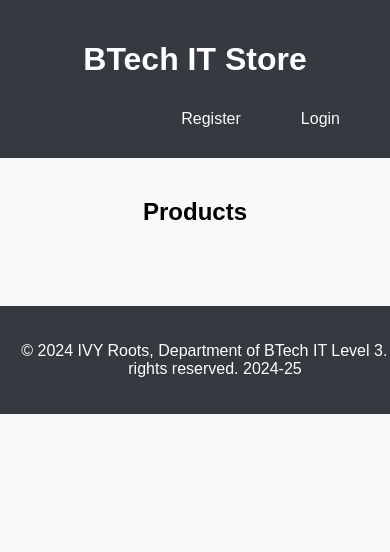
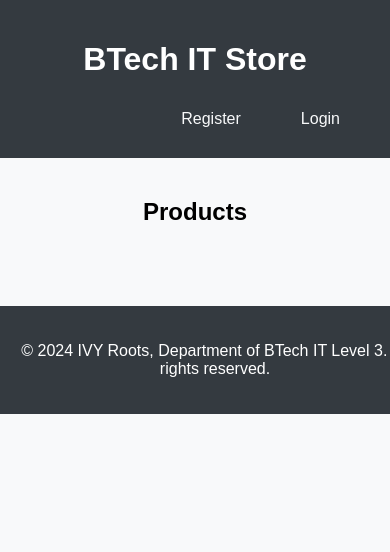
Before and after one commit to AlyanAkram/IvyEcomProject, a PHP site: page / in a window 390 px wide; the page is wider, and only the part inside the window is pictured. Shown: the top 552 px of that part. Run offline with PHP 8.4, Linux system fonts and the light colour scheme; data that the repository does not hold is empty.

Commit message:
fixed phone case image and removed the gap on the right on index/home page

```diff
--- a/index.php
+++ b/index.php
@@ -43,7 +43,7 @@
         </div>
     </main>
     <footer>
-        <p>&copy; <?php echo date("Y"); ?> IVY Roots, Department of BTech IT Level 3. All rights reserved. 2024-25</p>
+        <p>&copy; <?php echo date("Y"); ?> IVY Roots, Department of BTech IT Level 3. All rights reserved.</p>
     </footer>
 </body>
 </html>
--- a/style.css
+++ b/style.css
@@ -2,6 +2,7 @@ body {
   font-family: Arial, sans-serif;
   margin: 0;
   padding: 0;
+  overflow-x: hidden;
   background-color: #f8f9fa; /* Light background color */
 }
 
```
Also changed, not shown: images/product3.jpg.
